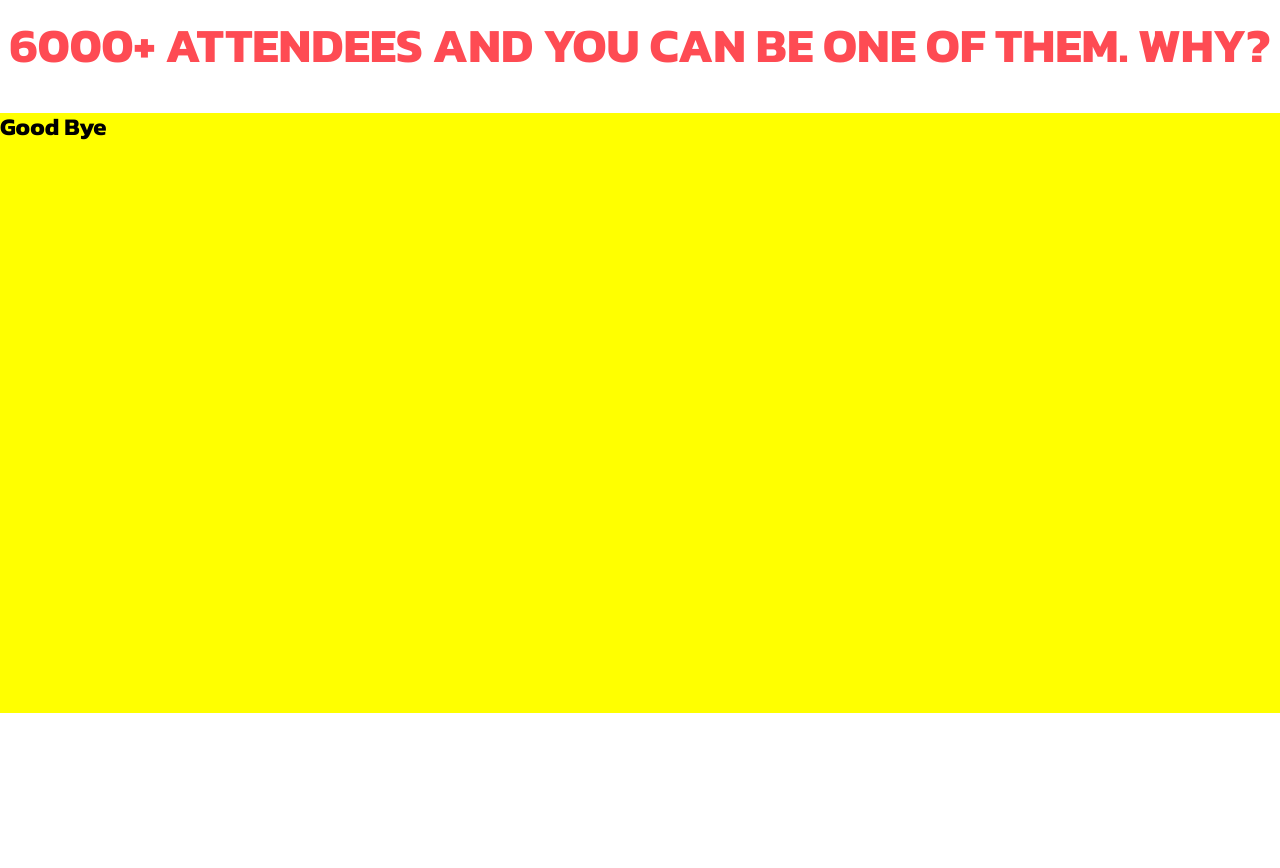
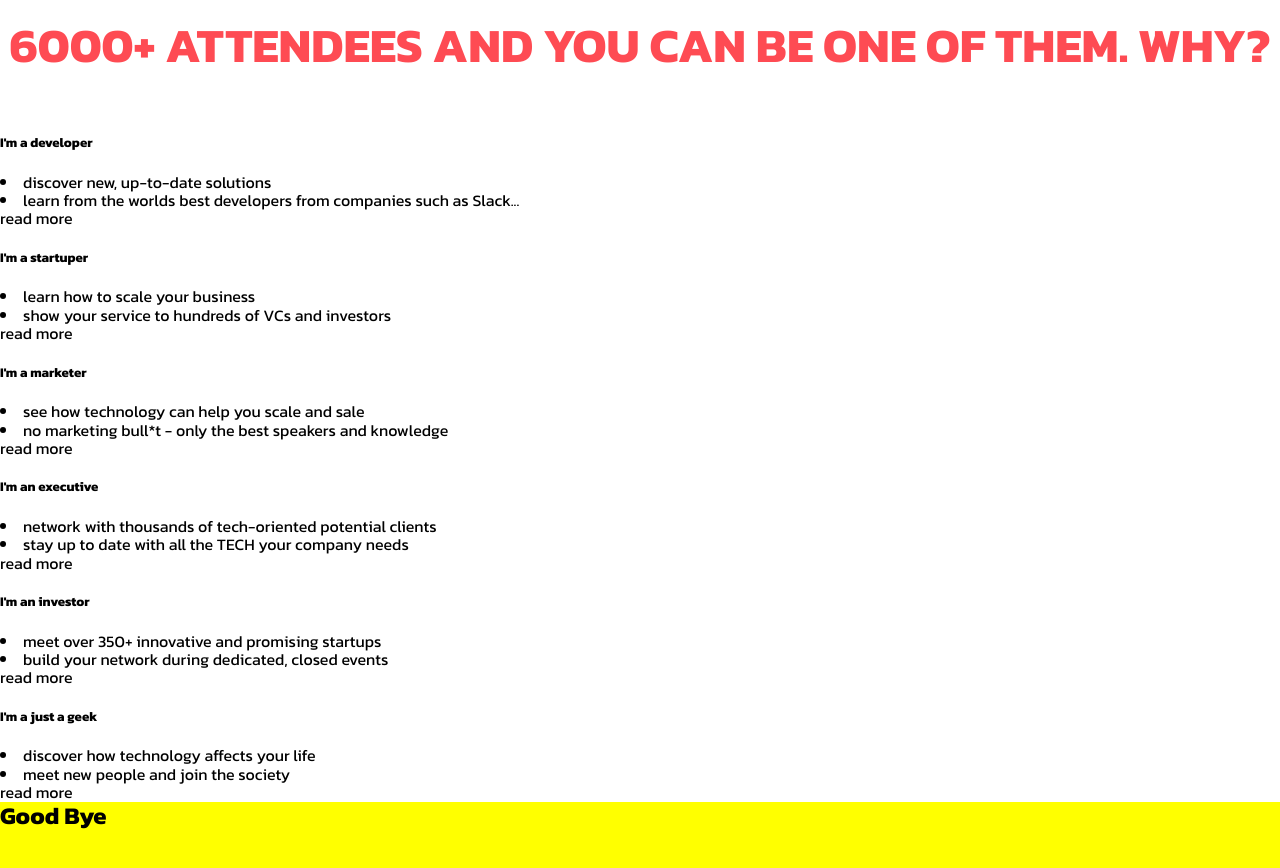
Before and after one commit to karol-antonowicz/how-cool, a React (Create React App) app: page / in a window 1280 px wide. Shown: the part 740-1608 px from the top of the page. Before the commit the page ends 1453 px from the top, so only its background shows below. Built offline with nearby package versions, Linux system fonts and the light colour scheme.

Commit message:
mainwhoareyou component added

```diff
--- a/src/components/Main/Main.js
+++ b/src/components/Main/Main.js
@@ -1,13 +1,63 @@
 import React from 'react';
 import './Main.scss';
-import {MainHero} from './MainHero/MainHero';
-import {MainNumbers} from './MainNumbers/MainNumbers';
+import { MainHero } from './MainHero/MainHero';
+import { MainNumbers } from './MainNumbers/MainNumbers';
+import {MainWhoAreYou} from './MainWhoAreYou/MainWhoAreYou';
+
+const arr1 = {
+    name: 'a developer',
+    firstParagraph: 'discover new, up-to-date solutions',
+    secondParagraph: 'learn from the worlds best developers from companies such as Slack...',
+}
+const arr2 = {
+    name: 'a startuper',
+    firstParagraph: 'learn how to scale your business',
+    secondParagraph: 'show your service to hundreds of VCs and investors',
+}
+const arr3 = {
+    name: 'a marketer',
+    firstParagraph: 'see how technology can help you scale and sale',
+    secondParagraph: 'no marketing bull*t - only the best speakers and knowledge',
+}
+const arr4 = {
+    name: 'an executive',
+    firstParagraph: 'network with thousands of tech-oriented potential clients',
+    secondParagraph: 'stay up to date with all the TECH your company needs',
+}
+const arr5 = {
+    name: 'an investor',
+    firstParagraph: 'meet over 350+ innovative and promising startups',
+    secondParagraph: 'build your network during dedicated, closed events',
+}
+const arr6 = {
+    name: 'a just a geek',
+    firstParagraph: 'discover how technology affects your life',
+    secondParagraph: 'meet new people and join the society',
+}
 
 export const Main = () => {
     return (
         <div className='main'>
-            <MainHero/>
-            <MainNumbers/>
+            <MainHero />
+            <MainNumbers />
+            <MainWhoAreYou who={arr1.name}
+                firstParagraph={arr1.firstParagraph}
+                secondParagraph={arr1.secondParagraph} />
+            <MainWhoAreYou who={arr2.name}
+                firstParagraph={arr2.firstParagraph}
+                secondParagraph={arr2.secondParagraph} />
+            <MainWhoAreYou who={arr3.name}
+                firstParagraph={arr3.firstParagraph}
+                secondParagraph={arr3.secondParagraph} />
+            <MainWhoAreYou who={arr4.name}
+                firstParagraph={arr4.firstParagraph}
+                secondParagraph={arr4.secondParagraph} />
+            <MainWhoAreYou who={arr5.name}
+                firstParagraph={arr5.firstParagraph}
+                secondParagraph={arr5.secondParagraph} />
+            <MainWhoAreYou who={arr6.name}
+                firstParagraph={arr6.firstParagraph}
+                secondParagraph={arr6.secondParagraph} />
         </div>
     )
 }
--- /dev/null
+++ b/src/components/Main/MainWhoAreYou/MainWhoAreYou.js
@@ -0,0 +1,15 @@
+import React from 'react';
+import './MainWhoAreYou';
+
+export const MainWhoAreYou = props => {
+    return (
+        <div className='who-container'>
+            <h5 className='who-heading'>I'm {props.who}</h5>
+            <div className='who-list'>
+                <li className='who-list-paragraph'>{props.firstParagraph}</li>
+                <li className='who-list-paragraph'>{props.secondParagraph}</li>
+            </div>
+            <span className='who-read'>read more</span>
+        </div>
+    )
+}
--- /dev/null
+++ b/src/components/Main/MainWhoAreYou/MainWhoAreYou.scss
@@ -0,0 +1,30 @@
+@import '../../../../styles/shared.scss';
+.who-container {
+position: relative;
+display: flex;
+flex-direction: column;
+align-items: flex-start;
+
+    .who-heading {
+        font-size: 42px;
+        color: $primaryButtonColor;
+        font-weight: 600;
+
+    }
+
+    .who-list {
+
+        .who-list-paragraph{
+            font-size: 30px;
+            font-weight: 500;
+
+            &::marker {
+                color: blue;
+            }
+        }
+    }
+
+    .who-read{
+
+    }
+}
```
